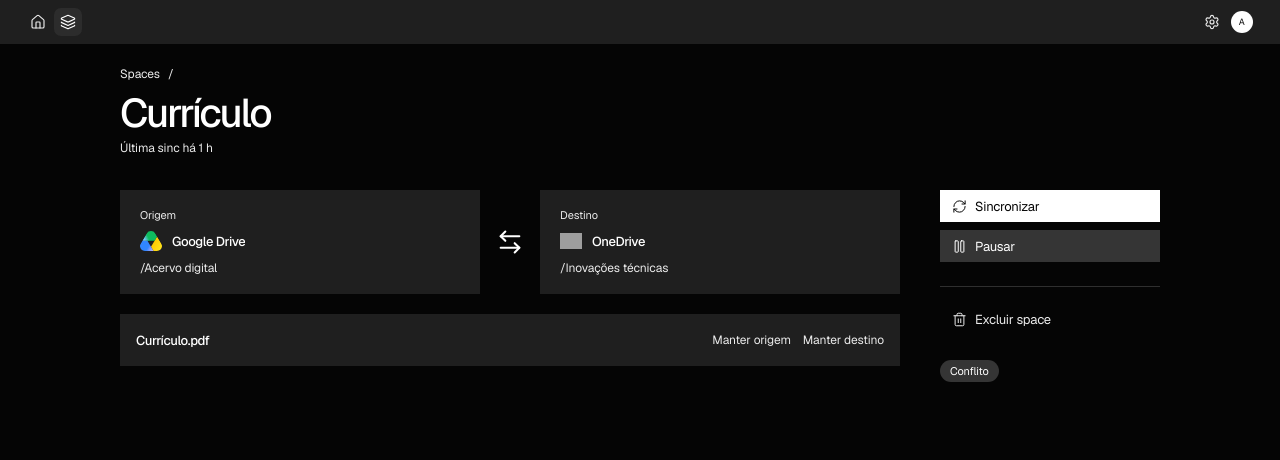
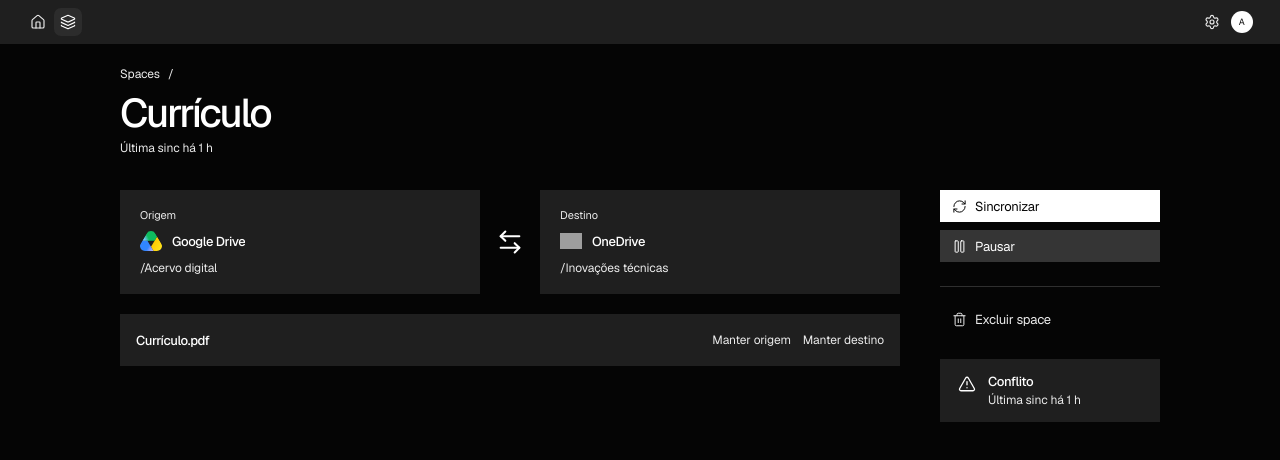
Before and after one commit to A-FlemingSantos/bridgit, a React (Vite) app in the folder apps/web/: page /s/curriculo in a window 1280 px wide. Shown: the top 460 px of the page. Built offline with nearby package versions, Linux system fonts and the light colour scheme; grey boxes are pictures that could not be loaded.

Commit message:
Turn Space detail status into a summary card.
Replace the floating pill with a full-width wash panel under the actions: status icon, short label, and last-synced line, matching the origin/destination cards.

```diff
--- a/apps/web/src/features/spaces/pages/SpaceDetailPage.jsx
+++ b/apps/web/src/features/spaces/pages/SpaceDetailPage.jsx
@@ -1,5 +1,5 @@
 import { Navigate, useParams } from 'react-router-dom'
-import { ArrowLeftRight, Check, Pause, Play, RefreshCw, Trash2 } from 'lucide-react'
+import { ArrowLeftRight, Check, Pause, Play, RefreshCw, Trash2, TriangleAlert } from 'lucide-react'
 import AppShell from '../../../shared/components/AppShell/AppShell.jsx'
 import { ROUTES, spaceUrl } from '../../../shared/config/routes.js'
 import {
@@ -139,10 +139,15 @@ export default function SpaceDetailPage() {
                 Excluir space
               </button>
             </div>
-            <div className={styles.statusSlot}>
-              <span className={styles.status} data-status={status} role="status">
-                {status === 'synced' ? <Check size={14} strokeWidth={1.75} aria-hidden="true" /> : null}
-                {statusLabel(status)}
+            <div className={styles.statusCard} data-status={status} role="status">
+              <span className={styles.statusIcon} aria-hidden="true">
+                <StatusIcon status={status} />
+              </span>
+              <span className={styles.statusCopy}>
+                <span className={styles.statusLabel}>{statusLabel(status)}</span>
+                <span className={styles.statusMeta}>
+                  {space.lastSyncedAt ? `Última sinc ${space.lastSyncedAt}` : 'Nenhuma pendência'}
+                </span>
               </span>
             </div>
           </aside>
@@ -150,6 +155,12 @@ export default function SpaceDetailPage() {
       </main>
     </AppShell>
   )
+}
+
+function StatusIcon({ status }) {
+  if (status === 'conflict') return <TriangleAlert size={18} strokeWidth={1.75} />
+  if (status === 'paused') return <Pause size={18} strokeWidth={1.75} />
+  return <Check size={18} strokeWidth={1.75} />
 }
 
 function Endpoint({ role, label, location }) {
--- a/apps/web/src/features/spaces/pages/SpaceDetailPage.module.css
+++ b/apps/web/src/features/spaces/pages/SpaceDetailPage.module.css
@@ -125,32 +125,49 @@
   color: var(--mute);
 }
 
-.statusSlot {
+.statusCard {
+  display: flex;
+  align-items: flex-start;
+  gap: 10px;
+  width: 100%;
+  min-width: 0;
   margin-top: 16px;
+  padding: 14px 16px;
+  background: var(--wash);
 }
 
-.status {
-  display: inline-flex;
-  align-items: center;
-  gap: 6px;
+.statusIcon {
+  display: grid;
+  place-items: center;
   flex: 0 0 auto;
+  width: 22px;
   height: 22px;
-  padding: 0 10px;
-  border-radius: 999px;
-  background: color-mix(in srgb, var(--ink) 10%, var(--wash));
   color: var(--ink);
-  font-size: 11px;
+}
+
+.statusCopy {
+  display: flex;
+  flex-direction: column;
+  gap: 2px;
+  min-width: 0;
+}
+
+.statusLabel {
+  overflow: hidden;
+  font-size: 13px;
+  font-weight: 500;
+  letter-spacing: -0.03em;
+  white-space: nowrap;
+  text-overflow: ellipsis;
+}
+
+.statusMeta {
+  overflow: hidden;
+  font-size: 12px;
+  color: var(--mute);
   letter-spacing: -0.01em;
   white-space: nowrap;
-}
-
-.status[data-status='synced'] {
-  background: var(--ink);
-  color: var(--paper);
-}
-
-.status[data-status='paused'] {
-  color: var(--mute);
+  text-overflow: ellipsis;
 }
 
 .primary:hover {
```
Also changed, not shown: 1 other file (tests, documents, lock files or other folders).
